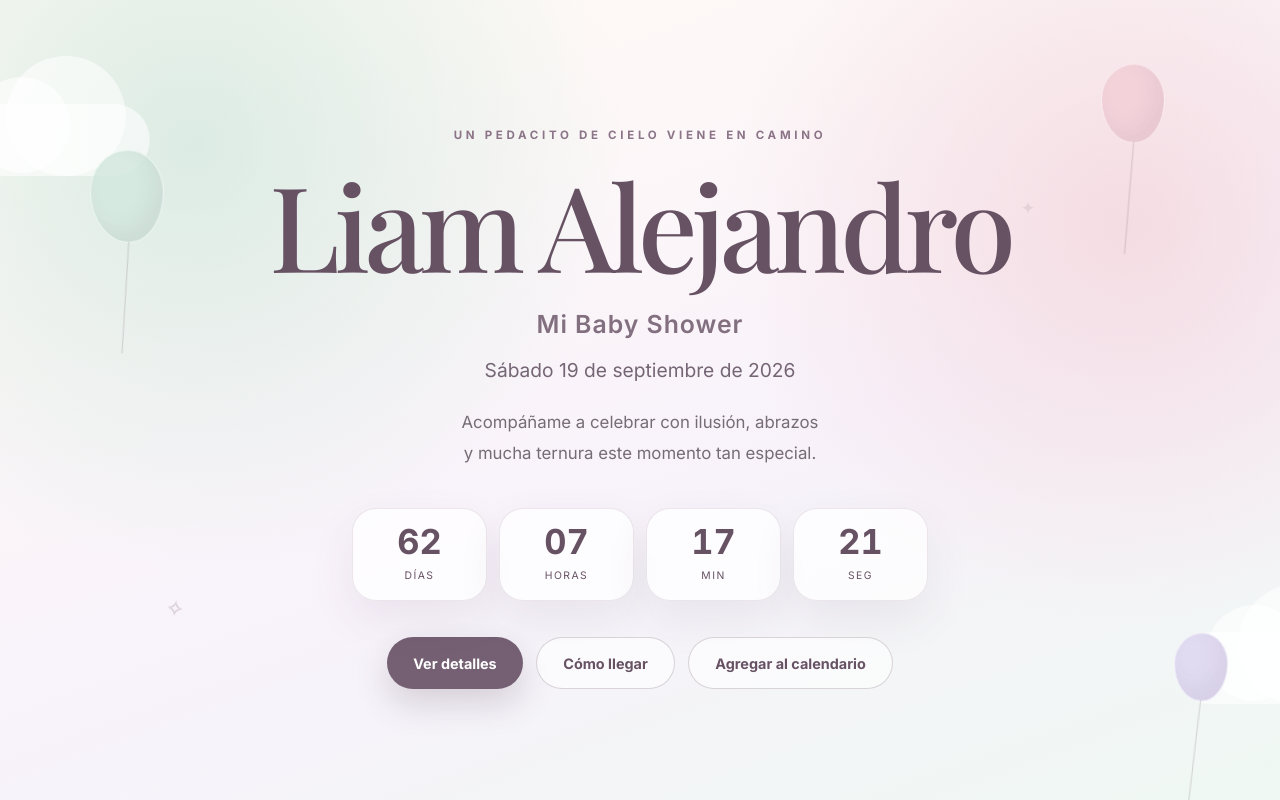
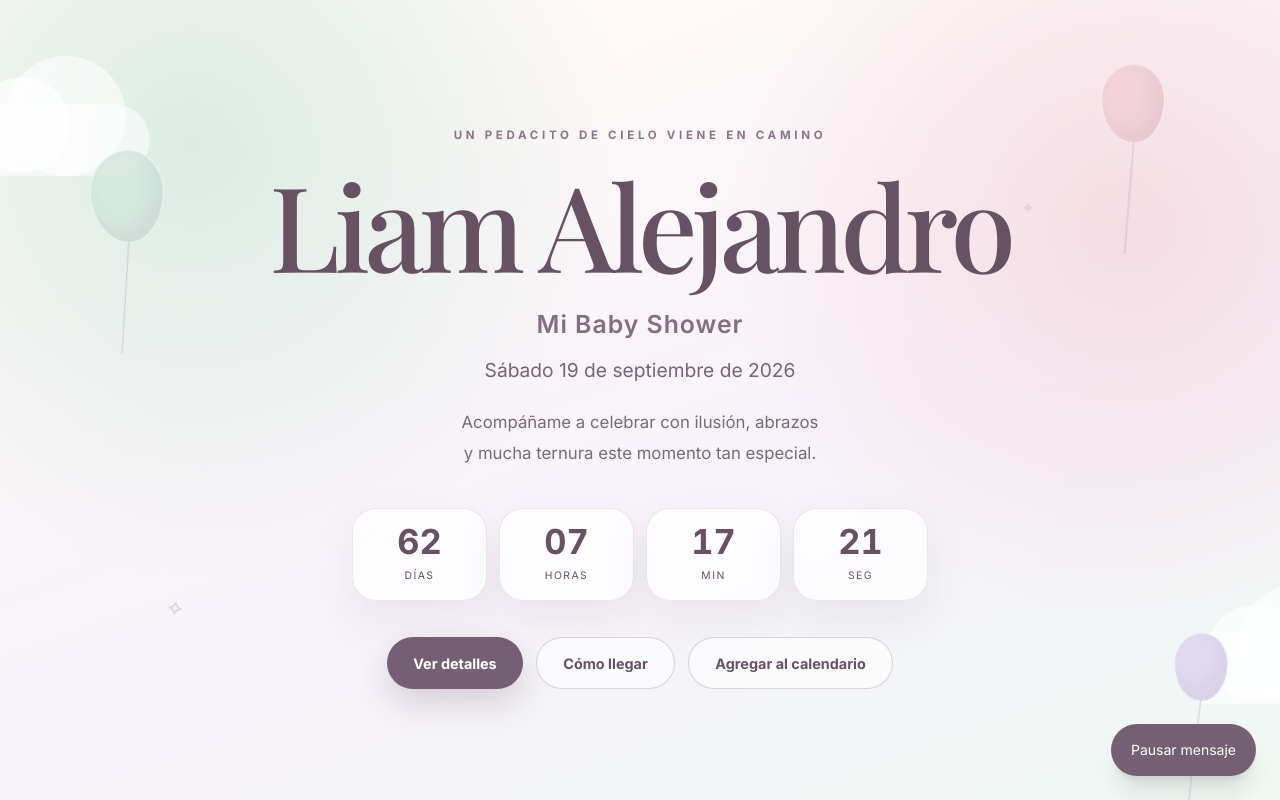
Before and after one commit to MiguelZefe/invitea, a Next.js app: page /liam-alejandro in a window 1280 px wide. Shown: the top 800 px of the page. Built offline with nearby package versions, Linux system fonts and the light colour scheme; a web font is replaced by a local one.

Commit message:
feat: add Liam voice message autoplay

```diff
--- a/src/app/liam-alejandro/page.tsx
+++ b/src/app/liam-alejandro/page.tsx
@@ -1,4 +1,5 @@
 import BabyShowerInvitation from "@/components/baby-shower/BabyShowerInvitation";
+import BabyVoiceMessage from "@/components/baby-shower/BabyVoiceMessage";
 import {
   LIAM_BABY_SHOWER_CALENDAR,
   LIAM_BABY_SHOWER_PHOTO,
@@ -24,6 +25,10 @@ export const metadata: Metadata = {
 export default function LiamAlejandroInvitationPage() {
   return (
     <main className="min-h-screen bg-[#fffaf6]">
+      <BabyVoiceMessage
+        audioUrl="/audio/liam-alejandro.mp3"
+        storageKey="liam-alejandro"
+      />
       <BabyShowerInvitation
         event={liamBabyShowerEvent}
         photoUrl={LIAM_BABY_SHOWER_PHOTO}
--- /dev/null
+++ b/src/components/baby-shower/BabyVoiceMessage.tsx
@@ -0,0 +1,146 @@
+"use client";
+
+import { useEffect, useRef, useState } from "react";
+
+type BabyVoiceMessageProps = {
+  audioUrl: string;
+  storageKey: string;
+};
+
+export default function BabyVoiceMessage({
+  audioUrl,
+  storageKey,
+}: BabyVoiceMessageProps) {
+  const audioRef = useRef<HTMLAudioElement>(null);
+  const autoPlayAttemptedRef = useRef(false);
+  const [isPlaying, setIsPlaying] = useState(false);
+  const [hasEnded, setHasEnded] = useState(false);
+
+  useEffect(() => {
+    const audio = audioRef.current;
+
+    if (!audio || autoPlayAttemptedRef.current) {
+      return;
+    }
+
+    autoPlayAttemptedRef.current = true;
+
+    const sessionKey = `zefeinvita:voice-message:${storageKey}`;
+
+    try {
+      if (window.sessionStorage.getItem(sessionKey) === "played") {
+        return;
+      }
+    } catch {
+      // The invitation still works when browser storage is unavailable.
+    }
+
+    let disposed = false;
+
+    const removeInteractionListeners = () => {
+      window.removeEventListener("pointerdown", startAfterInteraction);
+      window.removeEventListener("keydown", startAfterInteraction);
+    };
+
+    const attemptPlayback = async () => {
+      try {
+        await audio.play();
+
+        if (!disposed) {
+          setIsPlaying(true);
+          removeInteractionListeners();
+        }
+      } catch {
+        // Browsers commonly require a first interaction before playing sound.
+      }
+    };
+
+    function startAfterInteraction(event: Event) {
+      if (
+        event.target instanceof Element &&
+        event.target.closest("[data-voice-control]")
+      ) {
+        return;
+      }
+
+      void attemptPlayback();
+    }
+
+    window.addEventListener("pointerdown", startAfterInteraction);
+    window.addEventListener("keydown", startAfterInteraction);
+    void attemptPlayback();
+
+    return () => {
+      disposed = true;
+      removeInteractionListeners();
+    };
+  }, [storageKey]);
+
+  const togglePlayback = async () => {
+    const audio = audioRef.current;
+
+    if (!audio) {
+      return;
+    }
+
+    if (!audio.paused) {
+      audio.pause();
+      return;
+    }
+
+    if (hasEnded) {
+      audio.currentTime = 0;
+      setHasEnded(false);
+    }
+
+    try {
+      await audio.play();
+    } catch {
+      setIsPlaying(false);
+    }
+  };
+
+  const buttonLabel = isPlaying
+    ? "Pausar mensaje"
+    : hasEnded
+      ? "Repetir mensaje"
+      : "Escuchar mensaje";
+
+  return (
+    <div className="fixed bottom-6 right-6 z-50">
+      <audio
+        ref={audioRef}
+        preload="auto"
+        onPlay={() => {
+          try {
+            window.sessionStorage.setItem(
+              `zefeinvita:voice-message:${storageKey}`,
+              "played"
+            );
+          } catch {
+            // Playback should not depend on browser storage permissions.
+          }
+
+          setIsPlaying(true);
+        }}
+        onPause={() => setIsPlaying(false)}
+        onEnded={() => {
+          setIsPlaying(false);
+          setHasEnded(true);
+        }}
+      >
+        <source src={audioUrl} type="audio/mpeg" />
+      </audio>
+
+      <button
+        type="button"
+        onClick={togglePlayback}
+        data-voice-control
+        className="rounded-full bg-[#746072] px-5 py-4 text-sm text-white shadow-xl transition hover:opacity-90 focus-visible:outline-2 focus-visible:outline-offset-2 focus-visible:outline-[#746072]"
+        aria-label={buttonLabel}
+      >
+        {buttonLabel}
+      </button>
+    </div>
+  );
+}
```
Also changed, not shown: 1 other file (tests, documents, lock files or other folders).
